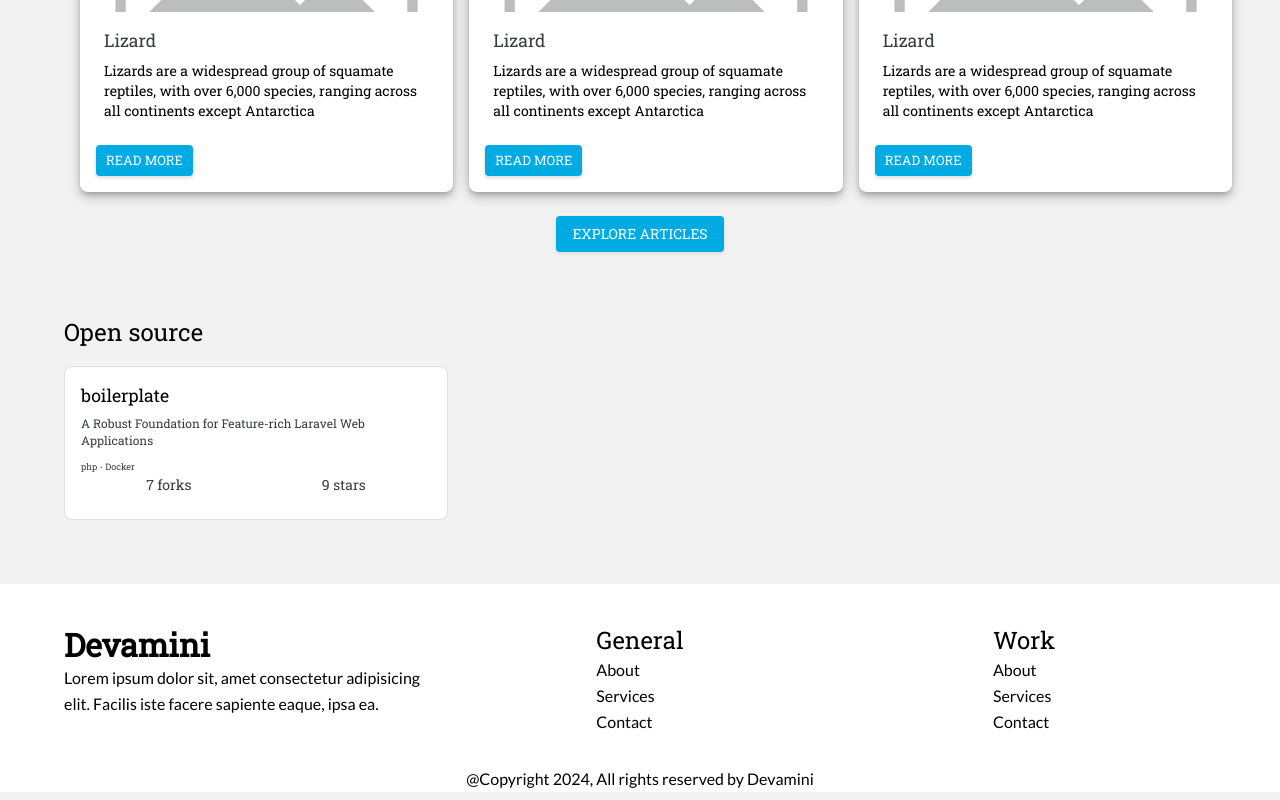
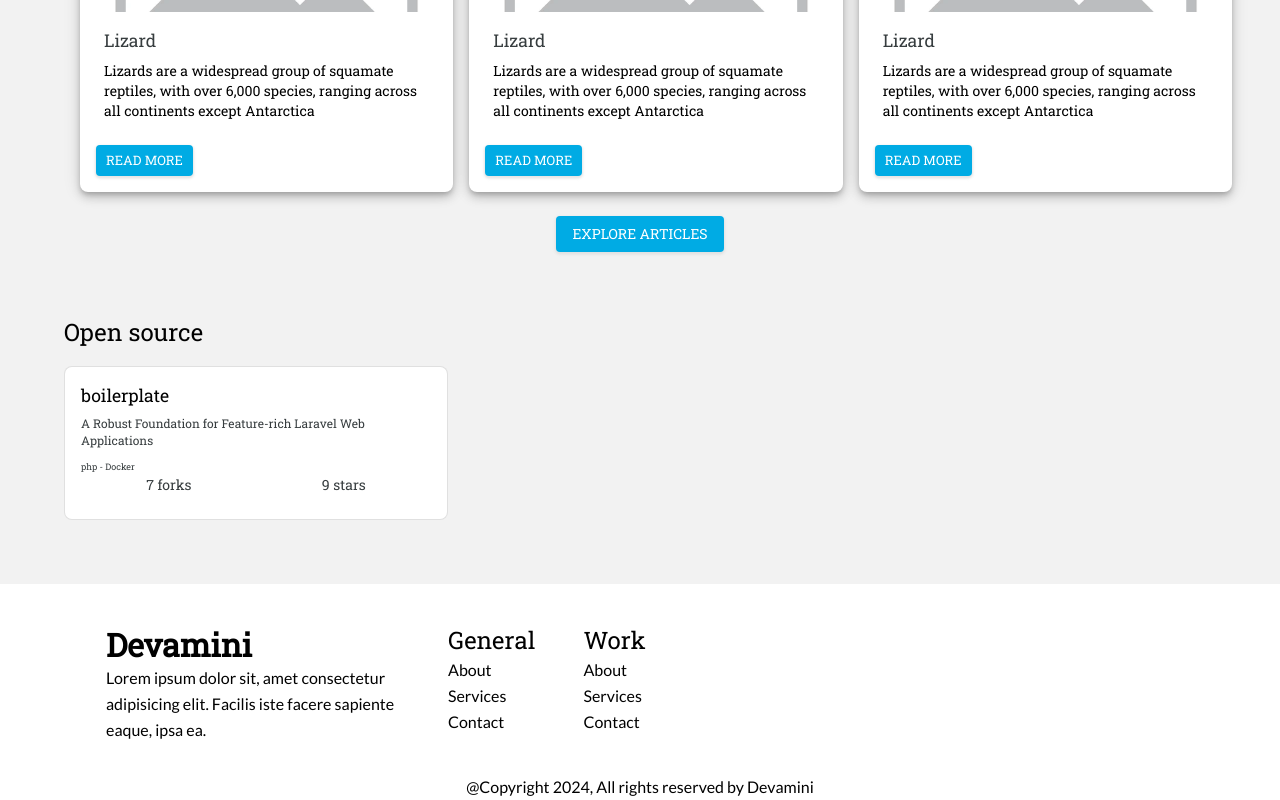
Before and after one commit to abdou-roa/devamini, a Next.js app: page / in a window 1280 px wide. Shown: the part 1849-2649 px from the top of the page. Built offline with nearby package versions, Linux system fonts and the light colour scheme.

Commit message:
footer change

```diff
--- a/components/Footer.tsx
+++ b/components/Footer.tsx
@@ -10,13 +10,15 @@ const NavBar: React.FC = () => {
         <Container disableGutters  sx={{minWidth: '100vw', backgroundColor: '#fff',  boxSizing: 'border-box', marginTop: '64px', paddingTop: '40px'}}>
             <Container maxWidth="lg">
                 <Grid container>
-                        <Grid item xs={12} lg={4} sx={{ color: 'black', display: 'flex', justifyContent: 'center'}}>
+                    <Grid item xs={12} sm={6} lg={4} sx={{ color: 'black', display: 'flex', justifyContent:{ xs: 'start', lg:'center'}}}>
                         <Box>
                             <Typography variant="h2">Devamini</Typography>
-                                <Typography variant="body1" sx={{maxWidth:'400px', fontSize: '16px'}}>Lorem ipsum dolor sit, amet consectetur adipisicing elit. Facilis iste facere sapiente eaque, ipsa ea.</Typography>
+                            <Typography variant="body1" sx={{maxWidth:'300px', fontSize: '16px'}}>Lorem ipsum dolor sit, amet consectetur adipisicing elit. Facilis iste facere sapiente eaque, ipsa ea.</Typography>
                         </Box>
                     </Grid>
-                    <Grid item xs={12} lg={4} sx={{ color: 'black', display: 'flex', justifyContent: 'center'}}>
+                    <Grid item  xs={12} sm={6} lg={4}>
+                        <Grid container  columnGap={6}>
+                            <Grid item sx={{ color: 'black', display: 'flex', justifyContent:{ xs: 'start', lg:'center'}}}>
                                 <Box>
                                     <Typography variant="h3" >General</Typography>
                                     <Box sx={{ color: 'black', display: 'flex', flexDirection: 'column', justifyContent: 'space-around' }}>
@@ -32,7 +34,7 @@ const NavBar: React.FC = () => {
                                     </Box>
                                 </Box>
                             </Grid>
-                    <Grid item xs={12} lg={4} sx={{ color: 'black', display: 'flex', justifyContent: 'center' }}>
+                            <Grid item sx={{ color: 'black', display: 'flex', justifyContent:{ xs: 'start', lg:'center'} }}>
                                 <Box>
                                     <Typography variant="h3" >Work</Typography>
                                     <Box sx={{ color: 'black', display: 'flex', flexDirection: 'column', justifyContent: 'space-around' }}>
@@ -49,6 +51,8 @@ const NavBar: React.FC = () => {
                                 </Box>
                             </Grid>
                         </Grid>
+                    </Grid>
+                </Grid>
                 <Box sx={{ margin: '0px auto', paddingTop:'32px', bottom: '0px' }}>
                     <Typography variant="body1" sx={{fontSize: '16px', textAlign: 'center'}}>@Copyright 2024, All rights reserved by Devamini</Typography>
                 </Box>
```
Lines whose indentation alone changed are shown as unchanged.
